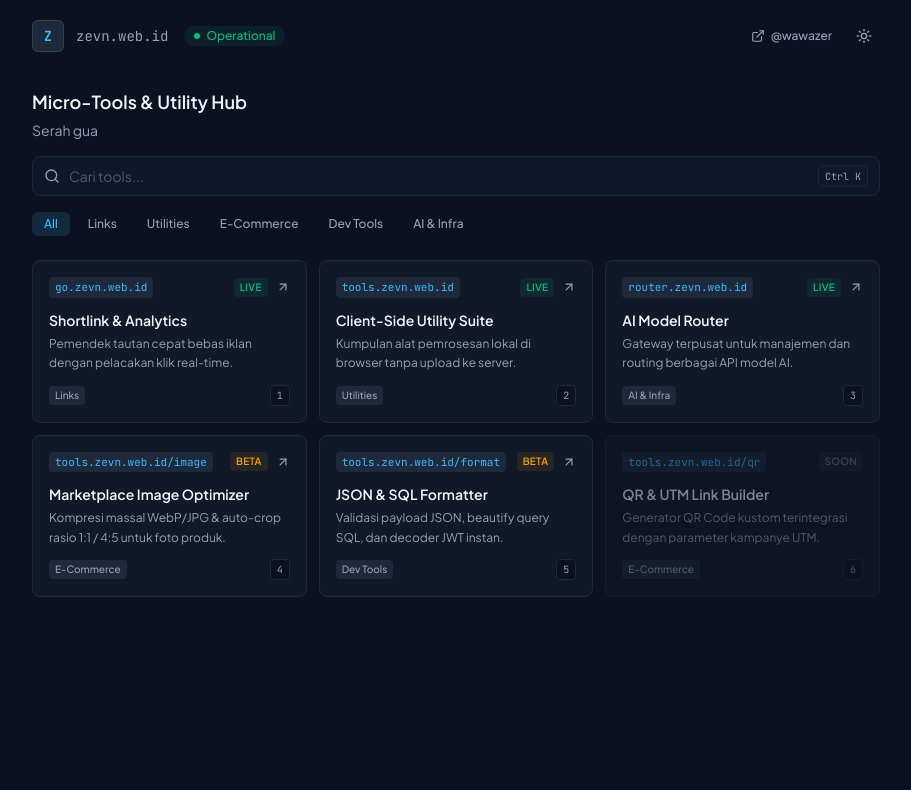
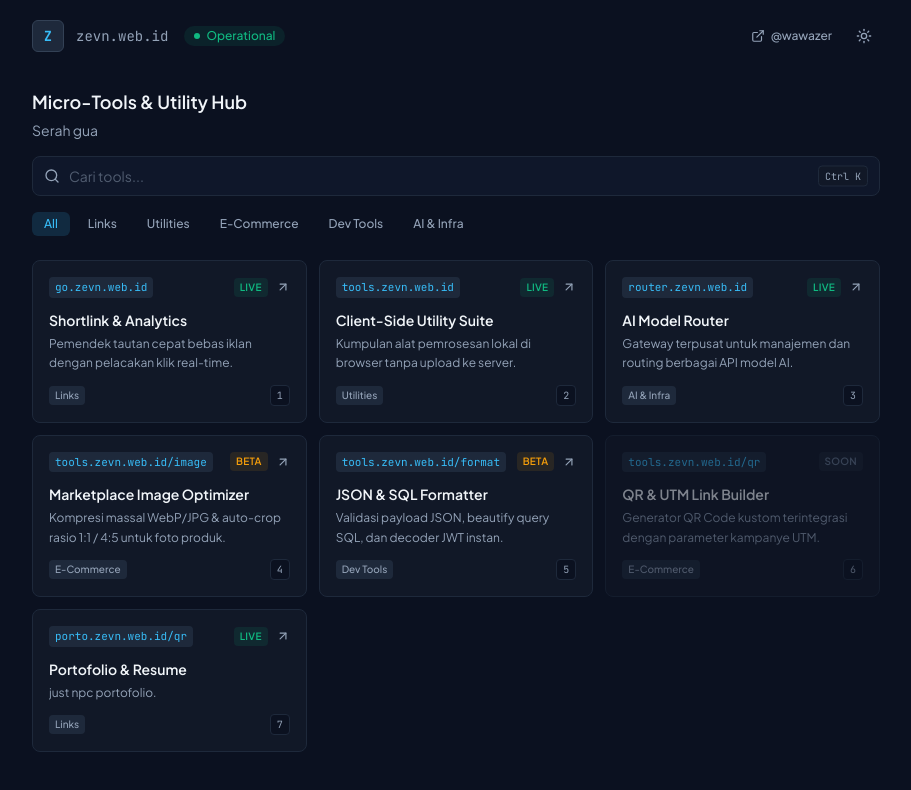
Before and after one commit to wawazer/zevn-portal, a React (Vite) app: page / in a window 1280 px wide. Shown: the top 790 px of the page, without its empty margins (184-1095 px from the left). Built offline with nearby package versions, Linux system fonts and the light colour scheme.

Commit message:
add card

```diff
--- a/src/data/tools.ts
+++ b/src/data/tools.ts
@@ -67,6 +67,17 @@ export const tools: Tool[] = [
       'Generator QR Code kustom terintegrasi dengan parameter kampanye UTM.',
     shortcutKey: '6',
   },
+   {
+    id: 'porto',
+    name: 'Portofolio & Resume',
+    subdomain: 'porto.zevn.web.id/qr',
+    url: 'https://porto.zevn.web.id/qr',
+    category: 'Links',
+    status: 'live',
+    description:
+      'just npc portofolio.',
+    shortcutKey: '7',
+  },
 ];
 
 export const categories = [
```
